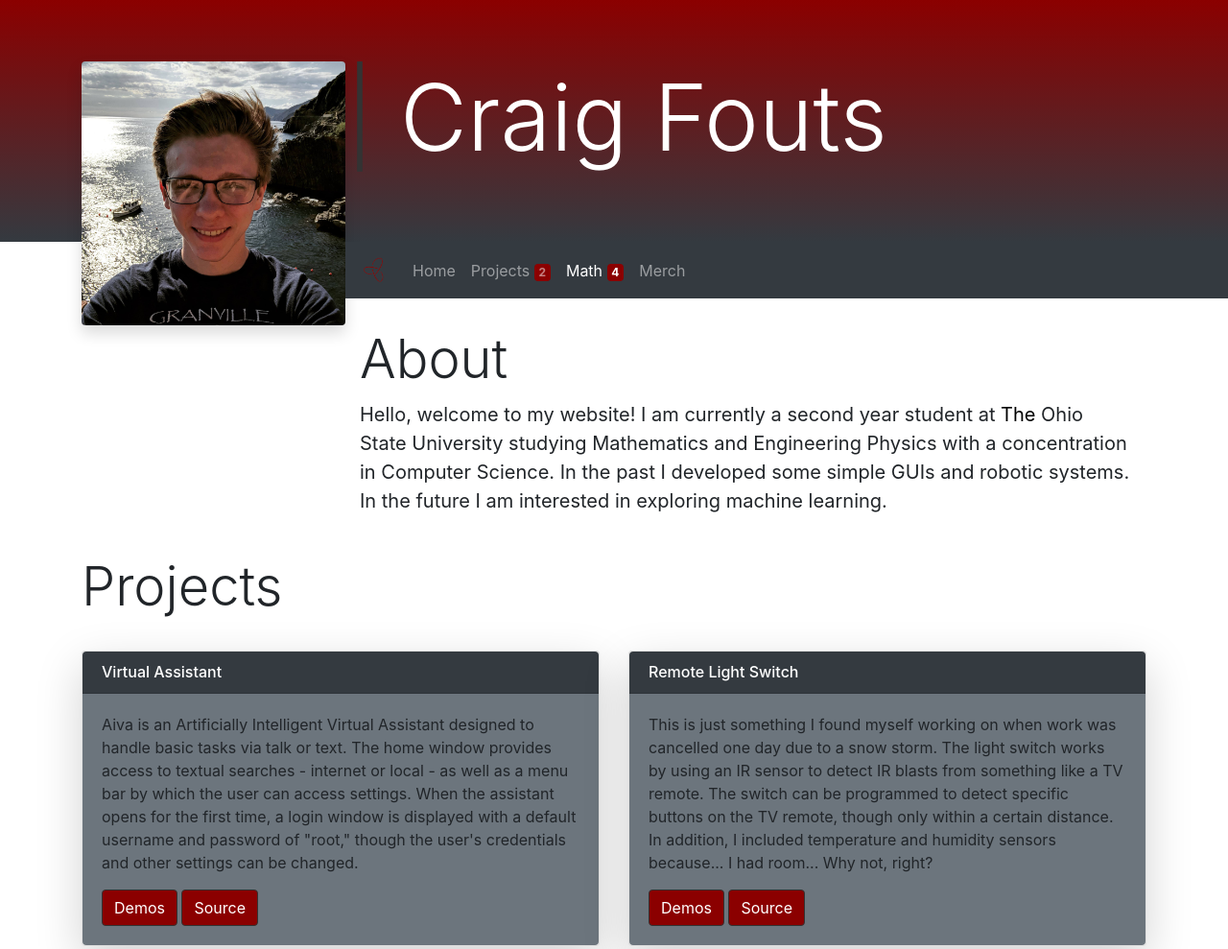
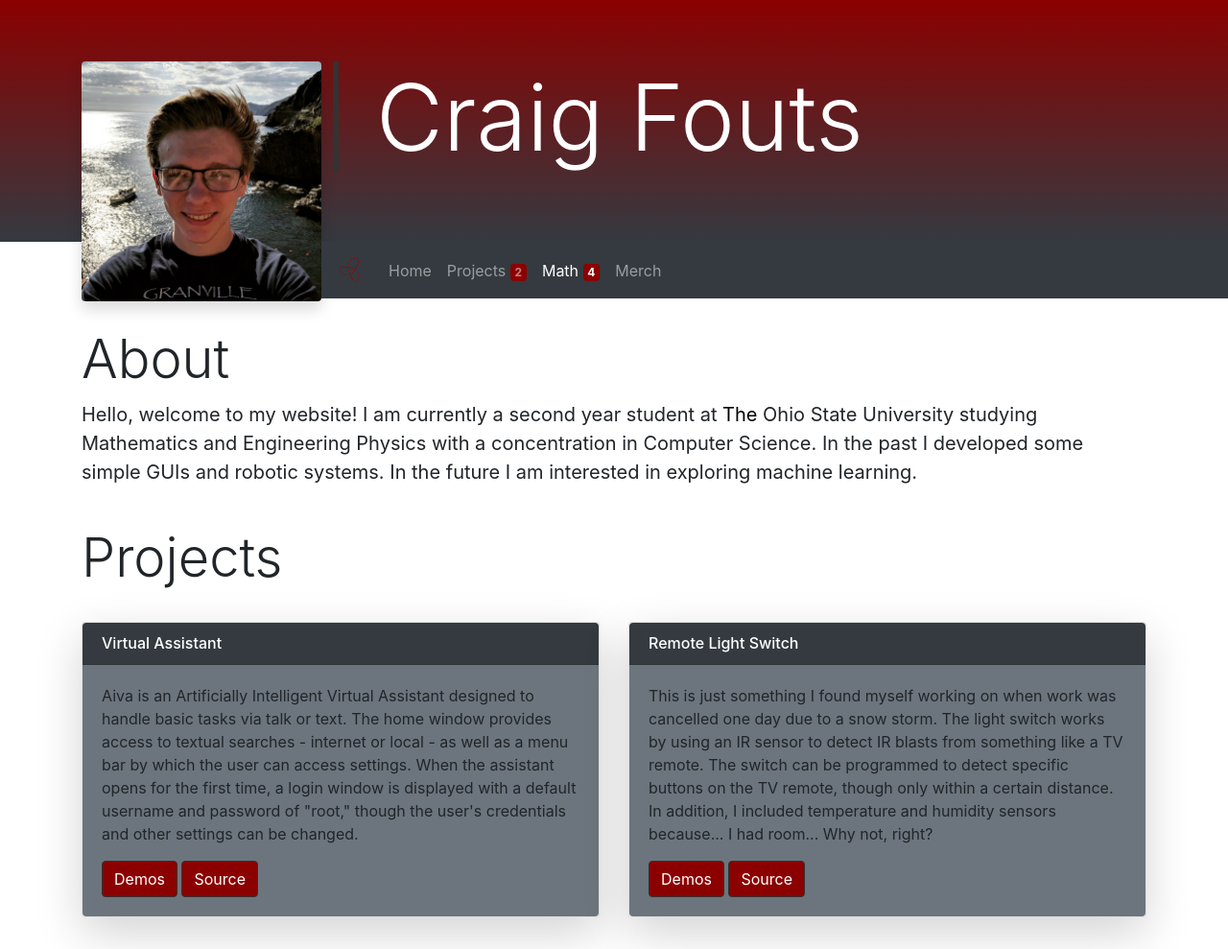
Before and after one commit to cwpfautz/Website, a plain HTML site: page index.html in a window 1280 px wide. Shown: the top 989 px of the page at 96% size. Drawn offline with nearby package versions, Linux system fonts and the light colour scheme.

Commit message:
Update index.html

```diff
--- a/index.html
+++ b/index.html
@@ -186,7 +186,7 @@
 		<!-- Header -->
 		<div class="jumbotron jumbotron-fluid bg-dark mb-0" id="home" style="background:linear-gradient(#8b0000, #343a40);">
 			<div class="container">
-				<img src="assets/pictures/profile.jpg" class="float-left img-fluid rounded shadow nonmobile" alt="profile picture" width="275">
+				<img src="assets/pictures/profile.jpg" class="float-left img-fluid rounded shadow nonmobile" alt="profile picture" width="250">
 				<h1 class="display-1" style="color:white;"><span class="align-text-top nonmobile" style="color:#333">|</span> Craig Fouts</h1>
 			</div>
 		</div>
```
